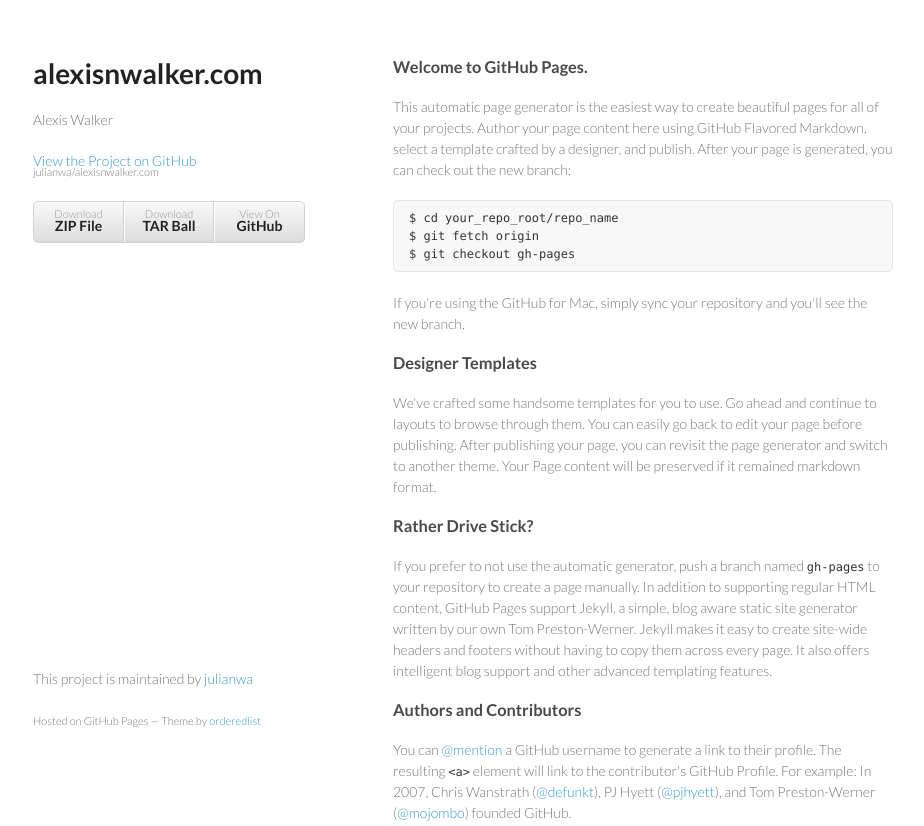
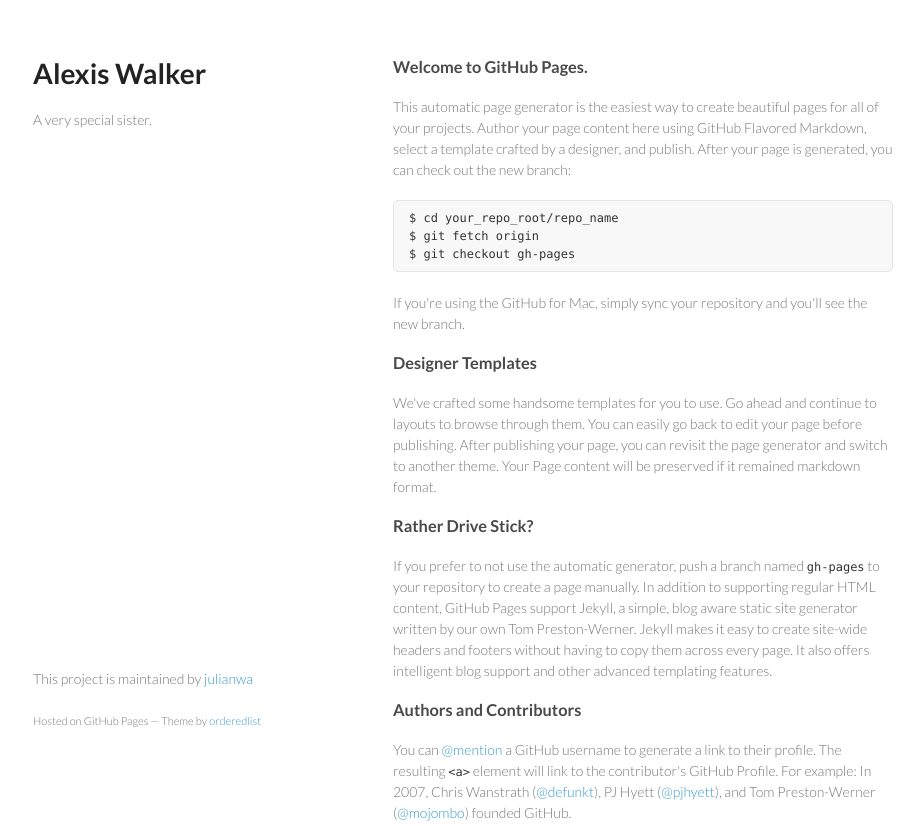
Before and after one commit to julianwa/alexisnwalker.com, a plain HTML site: page index.html in a window 1280 px wide. Shown: the top 826 px of the page, without its empty margins (177-1101 px from the left). Drawn offline with Linux system fonts and the light colour scheme.

Commit message:
Tweak the template

```diff
--- a/index.html
+++ b/index.html
@@ -15,17 +15,8 @@
   <body>
     <div class="wrapper">
       <header>
-        <h1>alexisnwalker.com</h1>
-        <p>Alexis Walker</p>
-
-        <p class="view"><a href="https://github.com/julianwa/alexisnwalker.com">View the Project on GitHub <small>julianwa/alexisnwalker.com</small></a></p>
-
-
-        <ul>
-          <li><a href="https://github.com/julianwa/alexisnwalker.com/zipball/master">Download <strong>ZIP File</strong></a></li>
-          <li><a href="https://github.com/julianwa/alexisnwalker.com/tarball/master">Download <strong>TAR Ball</strong></a></li>
-          <li><a href="https://github.com/julianwa/alexisnwalker.com">View On <strong>GitHub</strong></a></li>
-        </ul>
+        <h1>Alexis Walker</h1>
+        <p>A very special sister.</p>
       </header>
       <section>
         <h3>Welcome to GitHub Pages.</h3>
```
